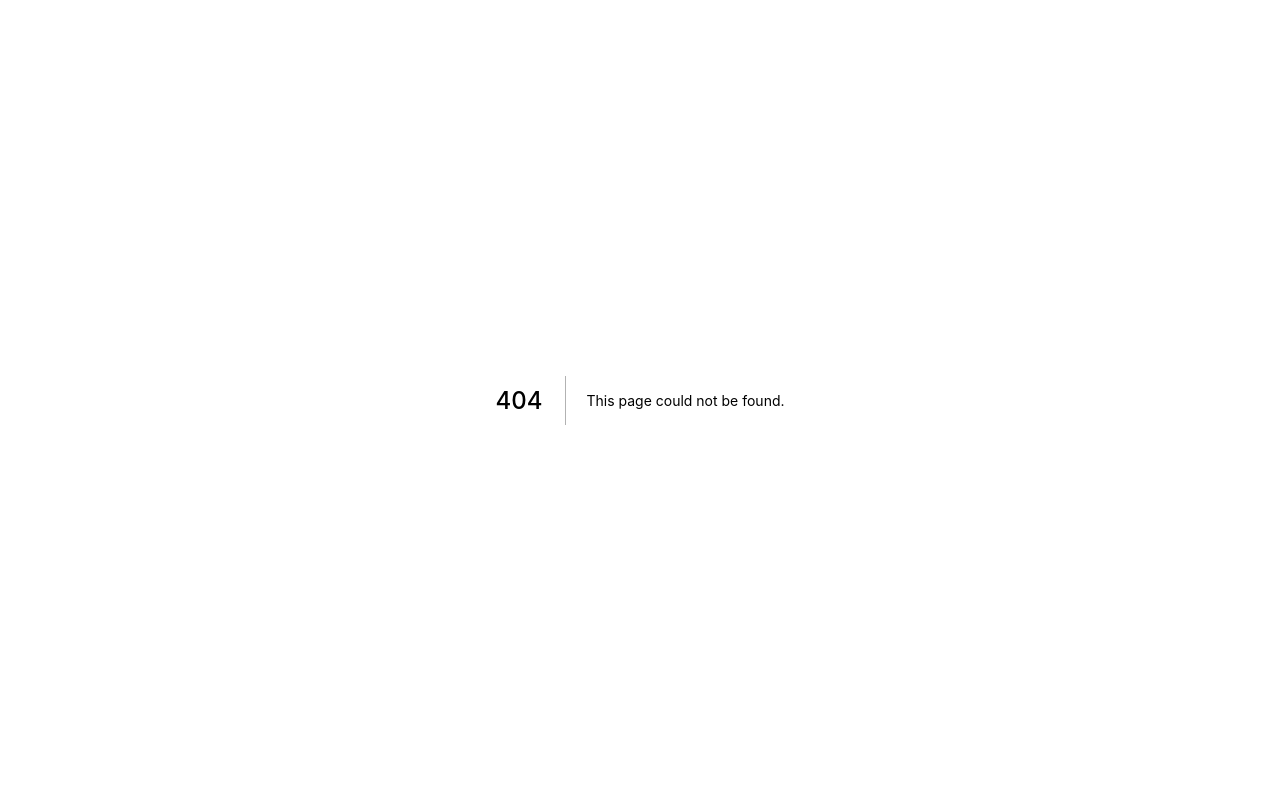
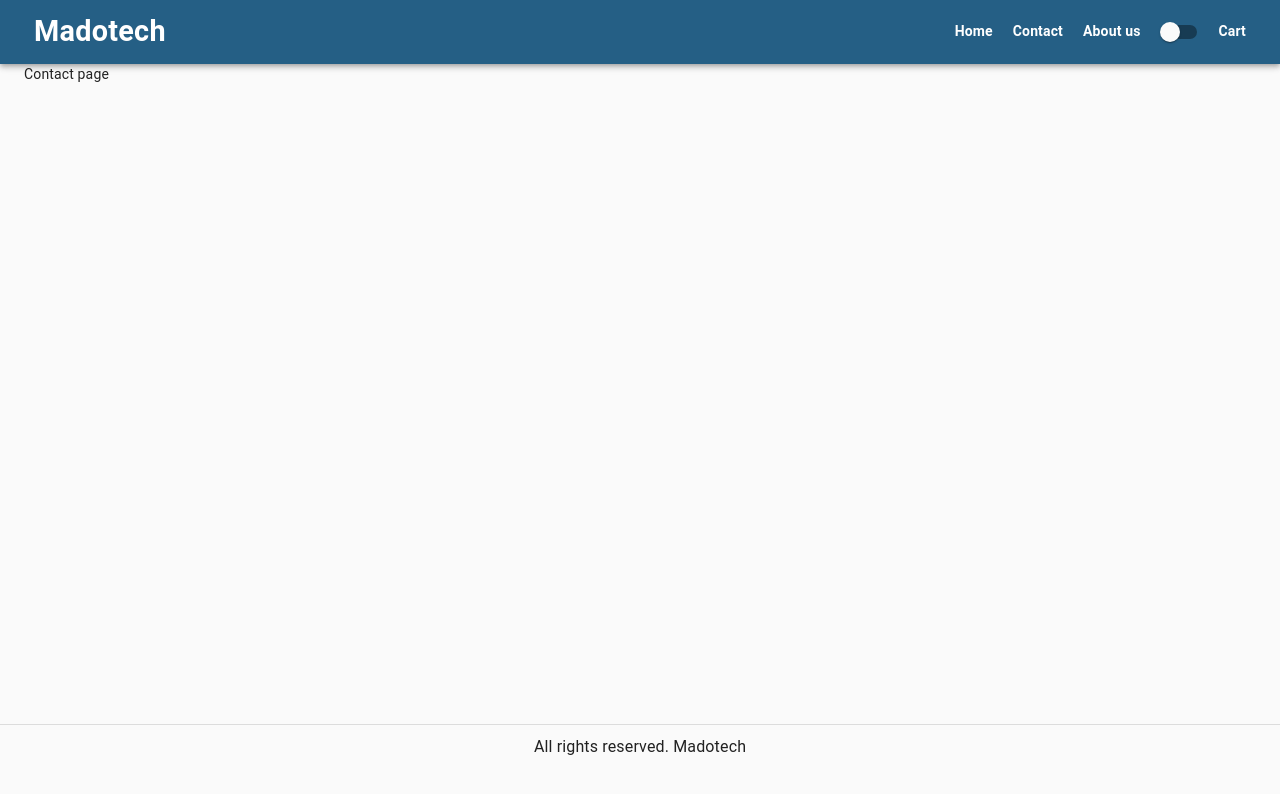
Before and after one commit to oscarolsson94/Madotech, a Next.js app: page /contact in a window 1280 px wide. Before the commit this address had no page. Shown: the top 794 px of the page. Built offline with nearby package versions, Linux system fonts and the light colour scheme.

Commit message:
create about and contact page

```diff
--- /dev/null
+++ b/pages/contact.js
@@ -0,0 +1,12 @@
+import dynamic from "next/dynamic";
+import Layout from "../components/Layout";
+
+function Contact() {
+  return (
+    <Layout>
+      <div>Contact page</div>
+    </Layout>
+  );
+}
+
+export default dynamic(() => Promise.resolve(Contact), { ssr: false });
```
Also changed, not shown: pages/about.js (added, +12 -0 lines).
